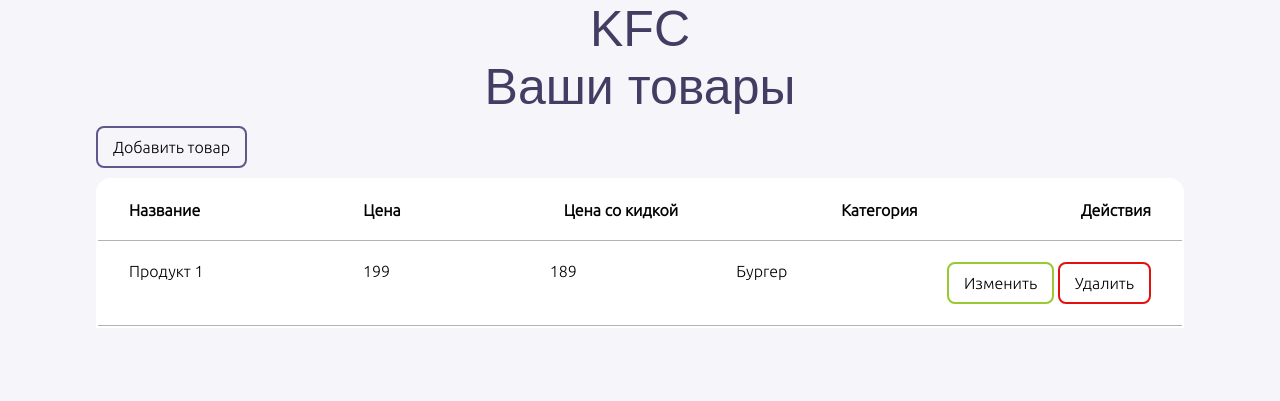
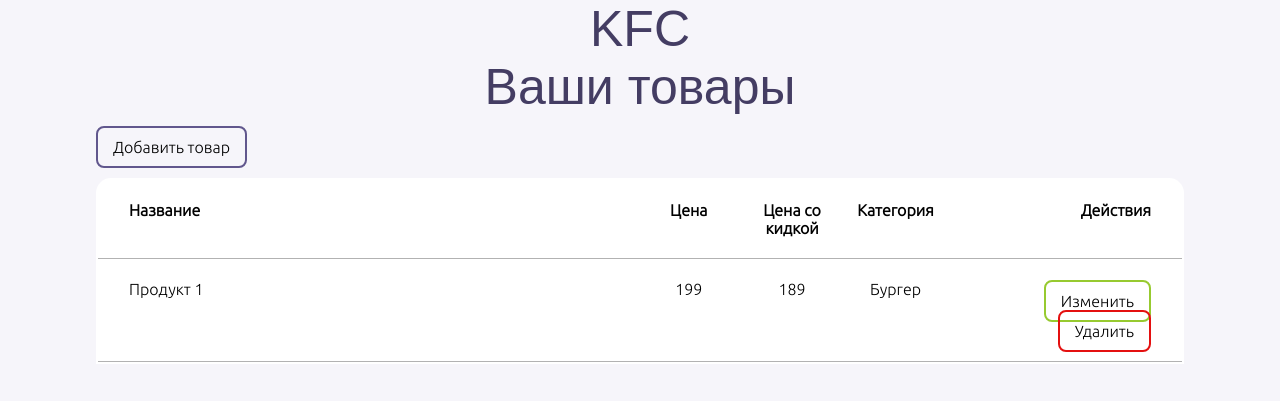
Before and after one commit to SaylerGaming/DjangoProject, a Django app: page /your-company/ in a window 1280 px wide. Shown: the part 48-449 px from the top of the page. Run offline with Django 3.2, Linux system fonts and the light colour scheme; a user stored in the database is signed in; data comes from the database, SQL or seed files in the repository; both versions use the stored data as it was after the commit.

Commit message:
some small changes

```diff
--- a/advertising/models.py
+++ b/advertising/models.py
@@ -14,7 +14,7 @@
     duration = models.PositiveIntegerField()
     created_at = models.DateTimeField(auto_now_add=True)
     def  __str__(self):
-        return self.company
+        return self.company.name
 
 class Review(models.Model):
     profile = models.ForeignKey(Profile, on_delete=CASCADE, null=True, blank=True)
--- a/companies/templates/companies/company.html
+++ b/companies/templates/companies/company.html
@@ -8,7 +8,7 @@
 <section class="product">
     <div class="container">
         <div class="product-show">
-            <img src="https://brandslogos.com/wp-content/uploads/images/large/kfc-logo-1.png" alt="kfc_img">
+            <img src="{{ company.logo.url }}" alt="kfc_img">
             <div class="product-content">
                 <p class="title">{{ comapny.name }}</p>
                 <div class="rating">
@@ -29,7 +29,7 @@
     {% for product in products %}
     <div class="product-item">
         <p class="heading">{{ product.name }}</p>
-        <img src="img/kombo-3-tvister.png">
+        <img src="{{ product.image.url }}">
         <p>{{ product.description }}</p>
         <button>{{ product.price }} тг</button>
     </div>
--- a/companies/templates/your-company/index.html
+++ b/companies/templates/your-company/index.html
@@ -7,11 +7,12 @@
     <p class="title fancy-font center">{{ company.name }}</p>
     <p class="title fancy-font center">Ваши товары</p>
     <a href="{% url 'createProduct' %}" class="btn-new">Добавить товар</a>
+    {% if products %}
     <table class="products">
           <tr class="product">
             <th class="tb-name">Название</th>
             <th class="tb-price">Цена</th>
-            <th class="tb-new_price">Цена со кидкой</th>
+            <th class="tb-price">Цена со кидкой</th>
             <th class="tb-category">Категория</th>
             <th class="tb-action">Действия</th>
           </tr>
@@ -20,9 +21,9 @@
               <td class="tb-name">{{ product.name }}</td>
               <td class="tb-price">{{ product.price }}</td>
               {% if product.new_price %}
-                <td class="tb-new_price">{{ product.new_price }}</td>
+                <td class="tb-price">{{ product.new_price }}</td>
               {% else %}
-                <td class="tb-new_price"></td>
+                <td class="tb-price"></td>
               {% endif %}
               <td class="tb-category">{{ product.category }}</td>
               <td class="tb-action">
@@ -34,5 +35,8 @@
             </tr>
           {% endfor %}
       </table>
+      {% else %}
+      <h1 style="text-align: center; margin-top: 25px;">Товаров нет...</h1>
+      {% endif %}
 </section>
 {% endblock content %}
--- a/companies/templates/your-company/product_form.html
+++ b/companies/templates/your-company/product_form.html
@@ -5,7 +5,7 @@
 
 <link rel="stylesheet" href="{% static 'styles/product-add.css' %}">
 
-<h1>{{ page.title }}</h1>
+<h1 style="text-align: center; margin: 25px 0">{{ page.title }}</h1>
 <div class="content">
     <form method="post" class="container product-add">
         {% csrf_token %}
--- a/companies/views.py
+++ b/companies/views.py
@@ -7,11 +7,14 @@
 from users.models import Profile
 from advertising.models import RecomendedContent
 from django.contrib import messages
+from advertising.models import RecomendedContent
+from datetime import datetime, timedelta
 
 def index(request):
     guarantees = Guarantee.objects.all()
     companies = Company.objects.all()
-    return render(request, 'companies/index.html', {'guarantees': guarantees, 'companies': companies})
+    advertise = RecomendedContent.objects.all()
+    return render(request, 'companies/index.html', {'guarantees': guarantees, 'companies': companies, 'advertise':advertise})
 
 def company(request, slug):
     company = Company.objects.get(slug=slug)
@@ -34,7 +37,13 @@
 def companyAdvertise(request):
     user = Profile.objects.get(user_id = request.user.id)
     company = user.company
-    context = {'user': user, 'company': company}
+    try:
+        ad = RecomendedContent.objects.get(company=company)
+    except:
+        ad = None
+    if ad is not None:
+        ad.created_at = datetime.date(ad.created_at)
+    context = {'user': user, 'company': company, 'ad':ad}
     if request.method == 'POST':
         duration = request.POST['duration']
         if duration == 'custom':
--- a/static/styles/admin.css
+++ b/static/styles/admin.css
@@ -62,13 +62,19 @@
 }
 .tb-name {
     text-align: left;
-
+    width: 50%;
 }
 .tb-category {
-    text-align: left;
+    text-align: center;
+    width: 10%;
+}
+.tb-price {
+    text-align: center;
+    width: 10%;
 }
 .tb-action {
     text-align: right;
+    width: 20%;
 }
 .edit {
     display: inline-block;
--- a/users/templates/profile.html
+++ b/users/templates/profile.html
@@ -10,5 +10,6 @@
     {% else %}
         <a style="color: green;" href="{% url 'createCompany' %}"><h1>Создать свою компанию</h1></a>
     {% endif %}
+    <h1><a style="color: green;" href="{% url 'logoutUser' %}">Выход</a></h1>
 </div>
 {% endblock content %}
```
Also changed, not shown: companies/templates/companies/index.html (+6 -14 lines), companies/templates/your-company/advertise.html (+12 -3 lines), db.sqlite3, static/img/companies/logo/изображение_2021-11-30_173045.png (added), static/img/companies/logo_min/изображение_2021-11-30_173047.png (added).
